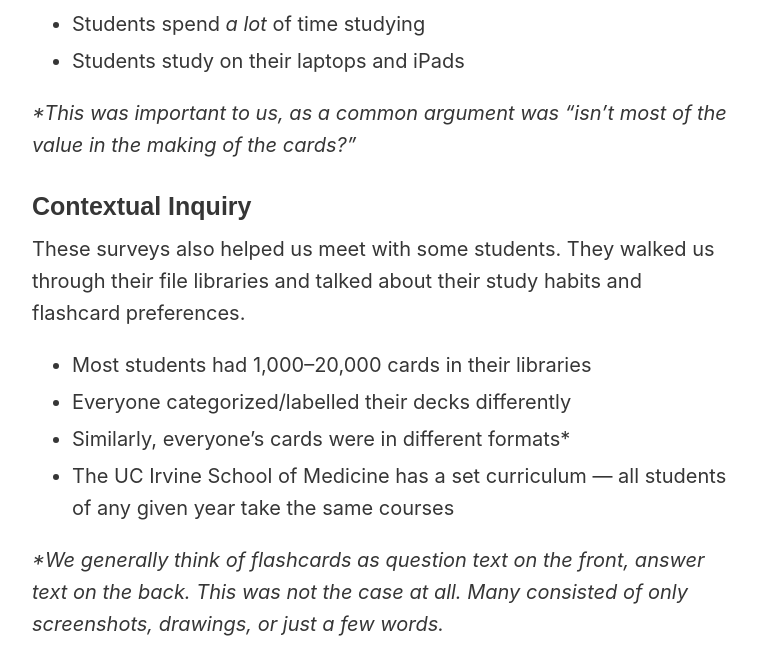
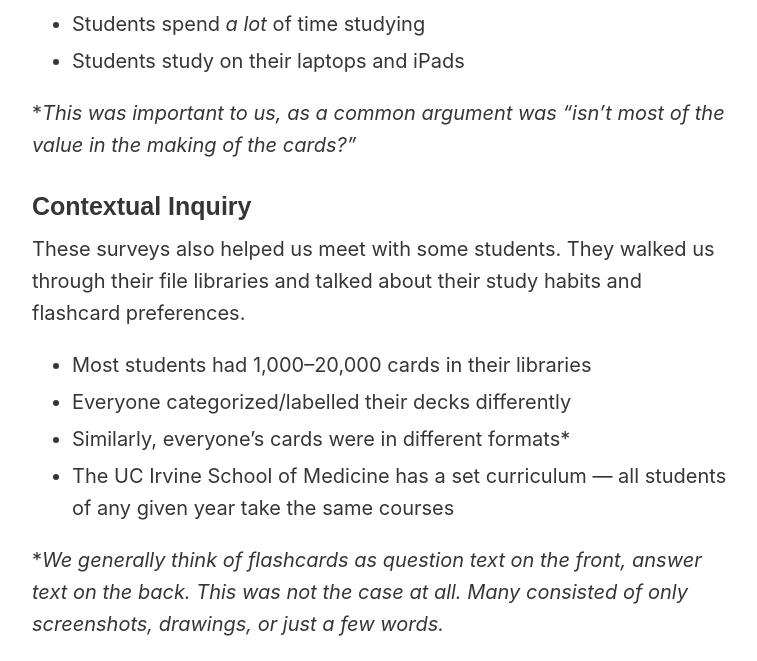
Before and after one commit to wilburc/wilburc.github.io, a Jekyll site: the page built from _portfolio/ankishare.md, in a window 1280 px wide and 900 px high, scrolled down 1704 px. Shown: the part 159-820 px from the top of the window, without its empty margins (258-1015 px from the left). Built offline with Jekyll 4.4.1, drawn with Linux system fonts in a browser that asks for light colours; some of the changed text lies outside the part shown.

```diff
--- a/_portfolio/ankishare.md
+++ b/_portfolio/ankishare.md
@@ -24,9 +24,9 @@ He also described some pain-points he was trying to address:
 
 ## Research & Requirements
 
-We started with research, which involved getting to know both the **users*** and the **Anki software** that we would be building for, to better understand their pain-points and context.
+We started with research, which involved getting to know both the **users**\* and the **Anki software** that we would be building for, to better understand their pain-points and context.
 
-**Our client specified that this application would be limited to students of the U.C. Irvine School of Medicine.*
+\**Our client specified that this application would be limited to students of the U.C. Irvine School of Medicine.*
 
 ### Anki Software
 As we had never used Anki software before, we downloaded the Anki desktop/mobile applications, and found some decks to play around with.
@@ -45,17 +45,17 @@ We sent out surveys to validate our assumptions and mission.
 - Students spend *a lot* of time studying
 - Students study on their laptops and iPads
 
-**This was important to us, as a common argument was “isn’t most of the value in the making of the cards?”*
+\**This was important to us, as a common argument was “isn’t most of the value in the making of the cards?”*
 
 ### Contextual Inquiry
 These surveys also helped us meet with some students. They walked us through their file libraries and talked about their study habits and flashcard preferences.
 
 - Most students had 1,000–20,000 cards in their libraries
 - Everyone categorized/labelled their decks differently
-- Similarly, everyone’s cards were in different formats*
+- Similarly, everyone’s cards were in different formats\*
 - The UC Irvine School of Medicine has a set curriculum — all students of any given year take the same courses
 
-**We generally think of flashcards as question text on the front, answer text on the back. This was not the case at all. Many consisted of only screenshots, drawings, or just a few words.*
+\**We generally think of flashcards as question text on the front, answer text on the back. This was not the case at all. Many consisted of only screenshots, drawings, or just a few words.*
 
 ### Personas
 With this information and interaction with the users, we identified two personas that these students almost all fell into: the **downloader**, and the **uploader**.
@@ -79,7 +79,7 @@ This translated into two *key functionalities*: **uploading** and **downloading*
 - **Repository of cards** was a pretty simple concept to us — basically just a huge dump of cards that was nicely categorized.
 - **Best Cards Algorithm** was something else, and the greatest design challenge we faced.
 
-**While we did mention the “best card” algorithm to students, none expressed a strong interest in it. However, in an effort to please our client, we went with it anyway.*
+\**While we did mention the “best card” algorithm to students, none expressed a strong interest in it. However, in an effort to please our client, we went with it anyway.*
 
 ### “Best Card”
  At the beginning of the project, we had identified that the technical skill amongst our team was not very strong. However, we were still naīve (“optimistic”) enough to entertain ideas regarding techniques such as image-recognition and machine learning.
```
Also changed, not shown: other parts of _portfolio/ankishare.md (+25 -3 lines), 2 other files.
